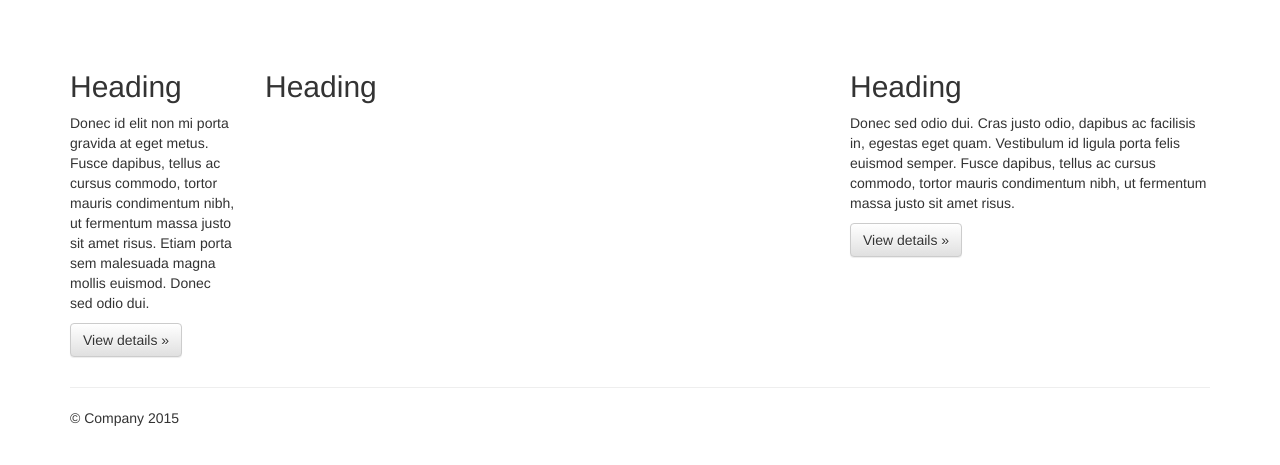
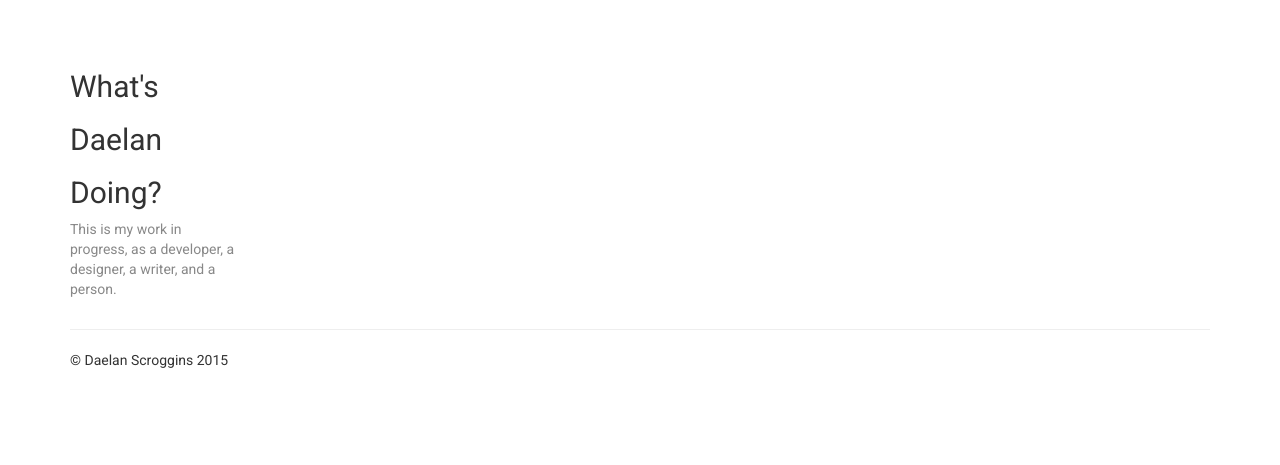
Before and after one commit to lolitsdaelan/whatsdaelandoing, a Django app: template whatsdaelandoing/templates/base.html in a window 1280 px wide. Shown: the top 465 px of the page. Run offline with Django 3.2, Linux system fonts and the light colour scheme; the template is opened without the code that fills it, so the values that code supplies are empty; some libraries are stand-ins or nearby versions.

Commit message:
Created basic base.html and index.html pages and CSS

```diff
--- a/whatsdaelandoing/static/css/main.css
+++ b/whatsdaelandoing/static/css/main.css
@@ -5,3 +5,11 @@
 .jumbotron h1 {
     color: rgba(200, 50, 255, 1);
 }
+
+.container {
+	font-family: 'Roboto', sans-serif;
+}
+
+.subtitle {
+	color: #888888;
+}
--- a/whatsdaelandoing/templates/base.html
+++ b/whatsdaelandoing/templates/base.html
@@ -9,8 +9,8 @@
         <meta charset="utf-8">
         <meta http-equiv="X-UA-Compatible" content="IE=edge,chrome=1">
         <title>{% block head_title %}{% endblock %}</title>
-        <link rel="shortcut icon" href="{% static 'favicon.ico' %}"
-  type="image/x-icon">
+        <!-- <link rel="shortcut icon" href="{% static 'favicon.ico' %}"
+  type="image/x-icon"> -->
         <meta name="description" content="">
         <meta name="viewport" content="width=device-width, initial-scale=1">
         <link rel="apple-touch-icon" href="{% static 'apple-touch-icon.png' %}">
@@ -24,10 +24,11 @@
         </style>
         <link rel="stylesheet" href="{% static 'css/bootstrap-theme.min.css' %}">
         <link rel="stylesheet" href="{% static 'css/main.css' %}">
+        <link href='https://fonts.googleapis.com/css?family=Roboto' rel='stylesheet' type='text/css'>
 
         <script src="{% static 'js/vendor/modernizr-2.8.3-respond-1.4.2.min.js' %}"></script>
     </head>
-    <body>
+    <body class="site-body">
         <!--[if lt IE 8]>
             <p class="browserupgrade">You are using an <strong>outdated</strong> browser. Please <a href="http://browsehappy.com/">upgrade your browser</a> to improve your experience.</p>
         <![endif]-->
@@ -35,27 +36,25 @@
 
     <div class="container">
       <!-- Example row of columns -->
+
       <div class="row">
         <div class="col-sm-2">
-          <h2>Heading</h2>
-          <p>Donec id elit non mi porta gravida at eget metus. Fusce dapibus, tellus ac cursus commodo, tortor mauris condimentum nibh, ut fermentum massa justo sit amet risus. Etiam porta sem malesuada magna mollis euismod. Donec sed odio dui. </p>
-          <p><a class="btn btn-default" href="#" role="button">View details &raquo;</a></p>
+          <h2>What's</h2>
+          <h2>Daelan</h2>
+          <h2>Doing?</h2>
+          <p class="subtitle">This is my work in progress, as a developer, a designer, a writer, and a person.</p>
         </div>
         <div class="col-sm-6">
-          <h2>Heading</h2>
           <p>{% block content %}{% endblock %}</p>
        </div>
         <div class="col-sm-4">
-          <h2>Heading</h2>
-          <p>Donec sed odio dui. Cras justo odio, dapibus ac facilisis in, egestas eget quam. Vestibulum id ligula porta felis euismod semper. Fusce dapibus, tellus ac cursus commodo, tortor mauris condimentum nibh, ut fermentum massa justo sit amet risus.</p>
-          <p><a class="btn btn-default" href="#" role="button">View details &raquo;</a></p>
         </div>
       </div>
 
       <hr>
 
       <footer>
-        <p>&copy; Company 2015</p>
+        <p>&copy; Daelan Scroggins 2015</p>
       </footer>
     </div> <!-- /container -->        <script src="//ajax.googleapis.com/ajax/libs/jquery/1.11.2/jquery.min.js"></script>
         <script>window.jQuery || document.write('<script src="static/js/vendor/jquery-1.11.2.min.js"><\/script>')</script>
--- a/whatsdaelandoing/templates/whatsdaelandoing/index.html
+++ b/whatsdaelandoing/templates/whatsdaelandoing/index.html
@@ -4,6 +4,8 @@
 
 {% block content %}
 	{% for post in posts %}
-		{{ post }}
+		<h2 class="post-title">{{ post.title }}</h2>
+		<p>{{ post.author }} - {{ post.created_date }}</p>
+		<p>{{ post.text}}</p>
 	{% endfor %}
 {% endblock %}
```
